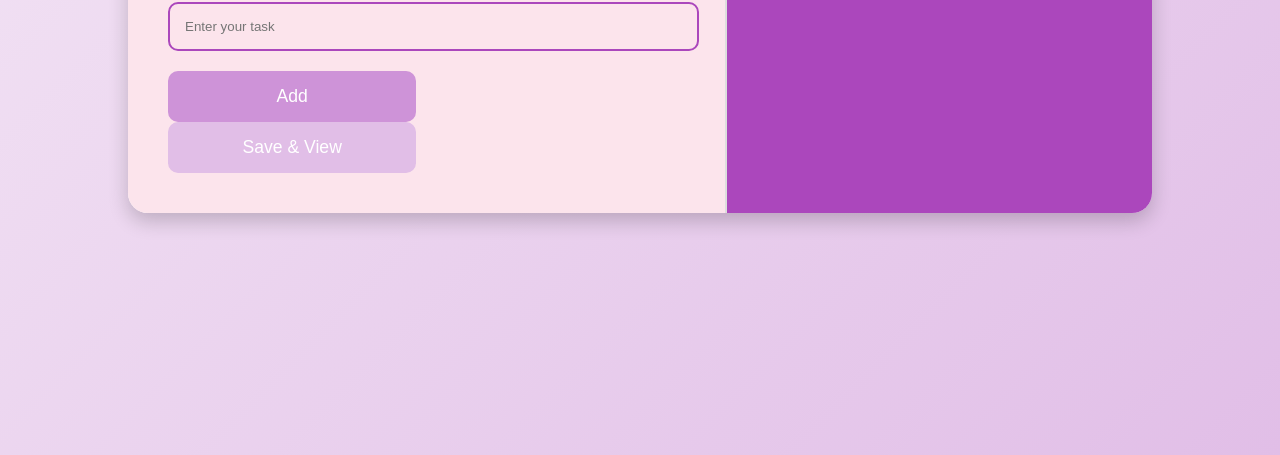
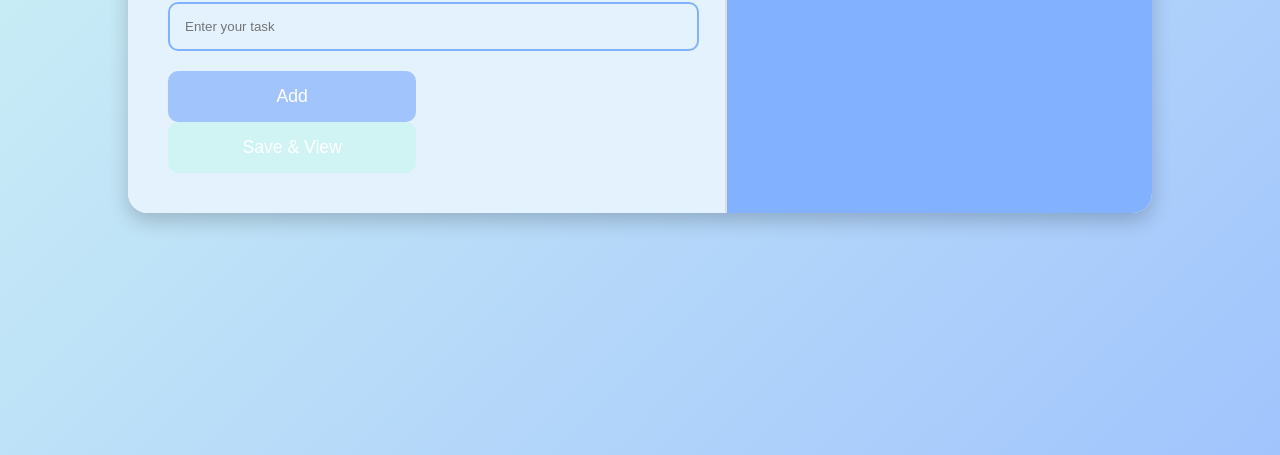
Before and after one commit to kavya383/todo-app, a plain HTML site: page index.html in a window 1280 px wide. Shown: the part 345-800 px from the top of the page. Drawn offline with Linux system fonts and the light colour scheme.

Commit message:
Update index.html

```diff
--- a/index.html
+++ b/index.html
@@ -7,7 +7,7 @@
     <style>
         body {
             font-family: 'Poppins', sans-serif;
-            background: linear-gradient(135deg, #f3e5f5, #e1bee7);
+            background: linear-gradient(135deg, #d0f4f4, #a1c4fd);
             margin: 0;
             padding: 0;
             display: flex;
@@ -26,28 +26,28 @@
         .input-container {
             padding: 40px;
             width: 60%;
-            background-color: #fce4ec;
+            background-color: #e3f2fd;
             border-right: 2px solid #ddd;
         }
         .sidebar {
             width: 40%;
-            background-color: #ab47bc;
+            background-color: #82b1ff;
             color: white;
             padding: 40px;
             overflow-y: auto;
         }
         .input-container h1 {
             margin: 0 0 20px;
-            color: #ab47bc;
+            color: #82b1ff;
             font-size: 2.5em;
         }
         #todo-input {
             width: calc(100% - 20px);
             padding: 15px;
             margin-bottom: 20px;
-            border: 2px solid #ab47bc;
+            border: 2px solid #82b1ff;
             border-radius: 10px;
-            background-color: #fce4ec;
+            background-color: #e3f2fd;
         }
         #add-btn, #save-btn {
             width: 48%;
@@ -60,17 +60,17 @@
             margin-right: 4%;
         }
         #add-btn {
-            background-color: #ce93d8;
+            background-color: #a1c4fd;
         }
         #add-btn:hover {
-            background-color: #ab47bc;
+            background-color: #82b1ff;
         }
         #save-btn {
-            background-color: #e1bee7;
+            background-color: #d0f4f4;
             margin-right: 0;
         }
         #save-btn:hover {
-            background-color: #ab47bc;
+            background-color: #82b1ff;
         }
         ul {
             list-style-type: none;
@@ -79,7 +79,7 @@
         li {
             padding: 15px;
             margin-bottom: 10px;
-            background-color: #ab47bc;
+            background-color: #82b1ff;
             border-radius: 10px;
             color: white;
             font-size: 1.1em;
@@ -88,7 +88,7 @@
             align-items: center;
         }
         .delete-btn {
-            background-color: #ff4d4d;
+            background-color: #ff5252;
             border: none;
             color: white;
             padding: 5px 10px;
@@ -96,7 +96,7 @@
             cursor: pointer;
         }
         .delete-btn:hover {
-            background-color: #cc0000;
+            background-color: #d32f2f;
         }
     </style>
 </head>
```
